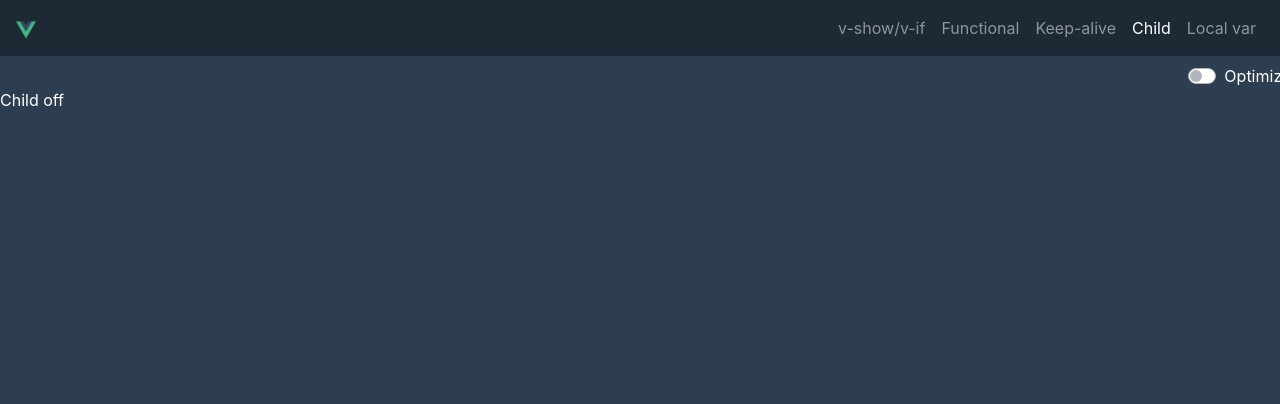
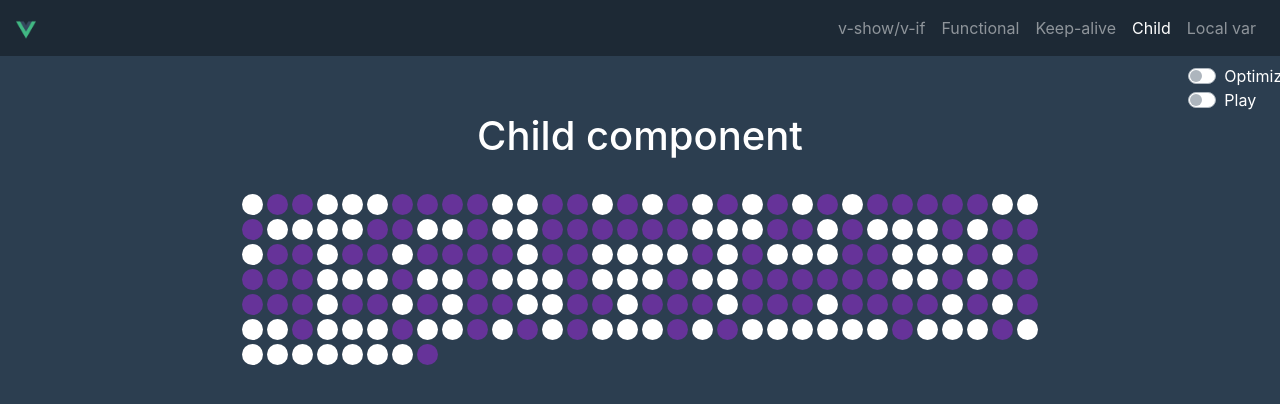
Before and after one commit to iggyster/vue-performance-tips, a Vue app: page /child in a window 1280 px wide. Shown: the top 404 px of the page. Built offline with nearby package versions, Linux system fonts and the light colour scheme.

Commit message:
Add child component benchmark

```diff
--- a/src/components/Benchmarks/Child/ChildOff.vue
+++ b/src/components/Benchmarks/Child/ChildOff.vue
@@ -1,11 +1,48 @@
 <template>
-    <div>
-        Child off
+    <div class="circle">
+        <div v-if="value" class="on">
+            {{ heavy() }}
+        </div>
+        <div v-else class="off">
+            {{ heavy() }}
+        </div>
     </div>
 </template>
 
 <script>
     export default {
-        name: "ChildOff"
+        name: "ChildOff",
+        props: ['value'],
+        methods: {
+            heavy () {
+                const n = 100000
+                let result = 0
+                for (let i = 0; i < n; i++) {
+                    result += Math.sqrt(Math.cos(Math.sin(42)))
+                }
+                return result
+            },
+        },
+    };
+</script>
+
+<style scoped>
+    .circle {
+        float: left;
+        width: 21px;
+        height: 21px;
+        margin: 2px;
     }
-</script>
+    .on, .off {
+        width: 100%;
+        height: 100%;
+        color: transparent;
+        border-radius: 50%;
+    }
+    .on {
+        background-color: rebeccapurple;
+    }
+    .off {
+        background-color: white;
+    }
+</style>
--- a/src/components/Benchmarks/Child/ChildOn.vue
+++ b/src/components/Benchmarks/Child/ChildOn.vue
@@ -1,11 +1,55 @@
 <template>
-    <div>
-        Child on
+    <div class="circle">
+        <div v-if="value" class="on">
+            <Child/>
+        </div>
+        <div v-else class="off">
+            <Child/>
+        </div>
     </div>
 </template>
 
 <script>
     export default {
-        name: "ChildOn"
+        name: "ChildOn",
+        props: ['value'],
+        components: {
+            Child: {
+                methods: {
+                    heavy () {
+                        const n = 100000
+                        let result = 0
+                        for (let i = 0; i < n; i++) {
+                            result += Math.sqrt(Math.cos(Math.sin(42)))
+                        }
+                        return result
+                    },
+                },
+                render (h) {
+                    return h('div', this.heavy())
+                },
+            },
+        },
+    };
+</script>
+
+<style scoped>
+    .circle {
+        float: left;
+        width: 21px;
+        height: 21px;
+        margin: 2px;
     }
-</script>
+    .on, .off {
+        width: 100%;
+        height: 100%;
+        color: transparent;
+        border-radius: 50%;
+    }
+    .on {
+        background-color: rebeccapurple;
+    }
+    .off {
+        background-color: white;
+    }
+</style>
--- a/src/views/Child.vue
+++ b/src/views/Child.vue
@@ -1,29 +1,47 @@
 <template>
     <Page>
+        <template #content>
+            <div class="row m-0 justify-content-center">
+                <h1>Child component</h1>
+            </div>
+        </template>
+        <template #switches>
+            <div class="custom-control custom-switch">
+                <input type="checkbox" class="custom-control-input" id="play" v-model="play">
+                <label class="custom-control-label" for="play">Play</label>
+            </div>
+        </template>
         <template #off>
-            <ChildOff/>
+            <div class="grid">
+                <ChildOff v-for="(n,index) of list" :key="index" :value="n"/>
+            </div>
         </template>
         <template #on>
-            <ChildOn/>
+            <div class="grid">
+                <ChildOn v-for="(n,index) of list" :key="index" :value="n"/>
+            </div>
         </template>
     </Page>
 </template>
 
 <script>
+    import generate from "../mixins/generate";
     import ChildOff from "../components/Benchmarks/Child/ChildOff";
     import ChildOn from "../components/Benchmarks/Child/ChildOn";
 
     export default {
         name: "Child",
+        mixins: [generate],
         components: {
             ChildOff,
             ChildOn,
         },
-        props: {
-            optimized: {
-                type: Boolean,
-                default: false,
-            },
-        },
     }
 </script>
+
+<style scoped>
+    .grid {
+        margin: 24px auto;
+        max-width: 800px;
+    }
+</style>
```
